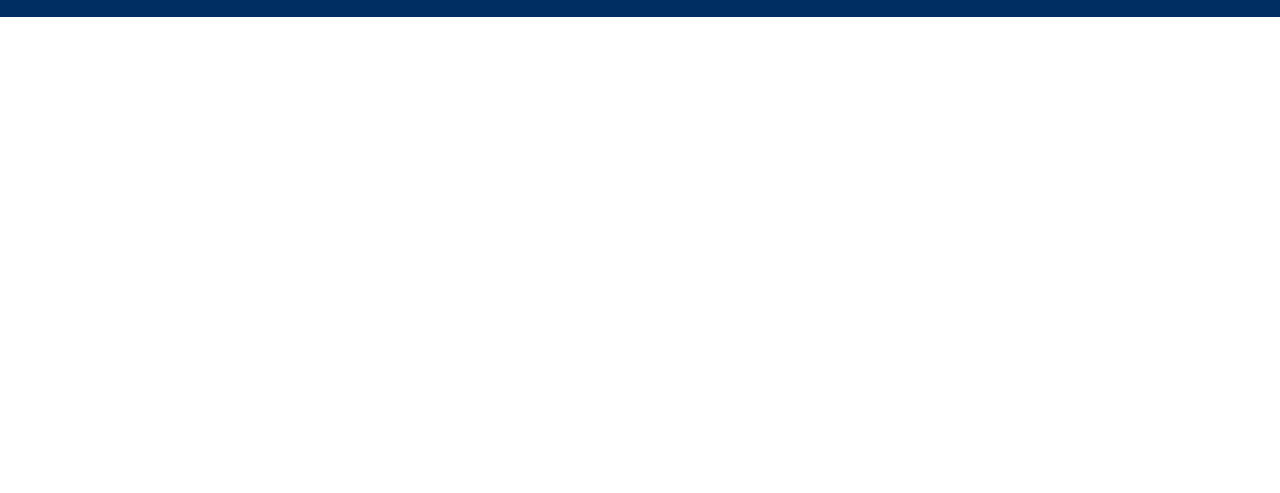
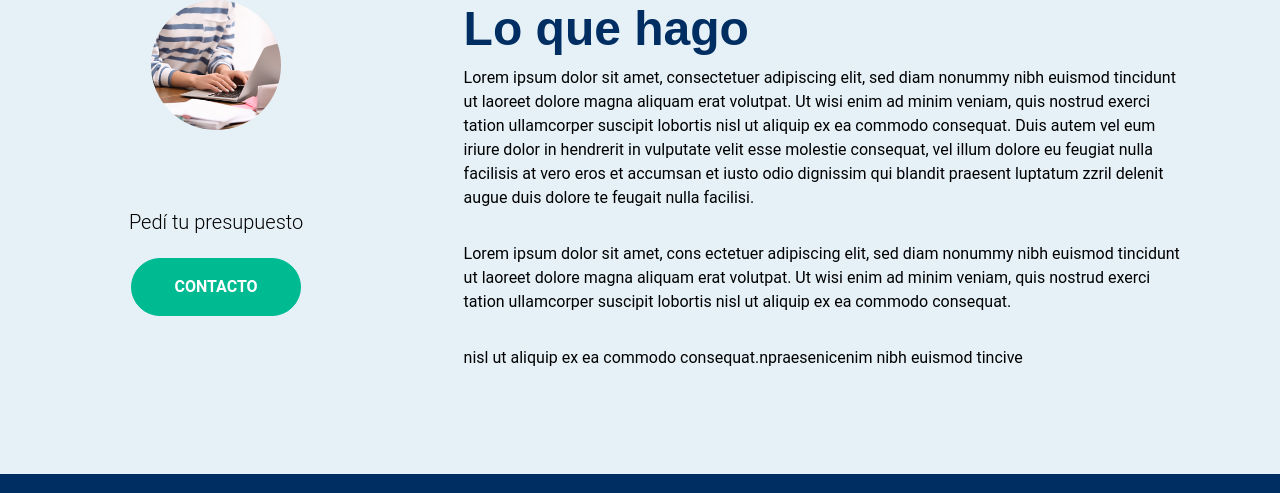
Before and after one commit to cibersirena/cibersirena-design, a plain HTML site: page pages/servicios.html in a window 1280 px wide. Shown: the part 702-1195 px from the top of the page. Before the commit the page ends 800 px from the top, so only its background shows below. Drawn offline with nearby package versions, Linux system fonts and the light colour scheme.

Commit message:
agregando bootstrap en pagina servicios completo

```diff
--- a/pages/servicios.html
+++ b/pages/servicios.html
@@ -51,21 +51,21 @@
 
     <!----------- MAIN ----------->
     <main class="container-fluid main">
-        <!----------- ARTICLE
-        <article class="main__article">
-            <div class="main__article--img servicios">
-                <img src="../images/hago.jpg" alt="imagen trabajando">
-            </div>
-            <h3 class="main__article--h3 servicios">Pedí tu presupuesto</h3>
-            <a href="./contacto.html" class="">Contacto</a>
-        </article>
-        ----------- SECTION
-        <section class="main__section--pages">
-            <h2 class="main__section--h2">Lo que hago</h2>
-            <p class="pt-2">Lorem ipsum dolor sit amet, consectetuer adipiscing elit, sed diam nonummy nibh euismod tincidunt ut laoreet dolore magna aliquam erat volutpat. Ut wisi enim ad minim veniam, quis nostrud exerci tation ullamcorper suscipit lobortis nisl ut aliquip ex ea commodo consequat. Duis autem vel eum iriure dolor in hendrerit in vulputate velit esse molestie consequat, vel illum dolore eu feugiat nulla facilisis at vero eros et accumsan et iusto odio dignissim qui blandit praesent luptatum zzril delenit augue duis dolore te feugait nulla facilisi.</p>
-            <p class="pt-2">Lorem ipsum dolor sit amet, cons ectetuer adipiscing elit, sed diam nonummy nibh euismod tincidunt ut laoreet dolore magna aliquam erat volutpat. Ut wisi enim ad minim veniam, quis nostrud exerci tation ullamcorper suscipit lobortis nisl ut aliquip ex ea commodo consequat.</p>
-            <p class="pt-2">nisl ut aliquip ex ea commodo consequat.npraesenicenim nibh euismod tincive</p>
-        </section>------------->
+        <div class="row flex-column-reverse justify-content-center align-items-center flex-sm-row justify-content-sm-between align-items-sm-start main--pages">
+            <article class="card col-lg-3 col-md-4 col-sm-5 main__article--pages" id="card__article">
+                <img src="../images/hago.jpg" class="card-img-top rounded-circle mx-auto main__article--img" alt="imagen trabajando">
+                <div class="card-body text-center">
+                    <h3 class="main__article--h3 fw-light">Pedí tu presupuesto</h3>
+                    <a href="./contacto.html" class="btn btn-primary text-uppercase fw-bold rounded-pill w-75 p-3">contacto</a>
+                </div>
+            </article>
+            <section class="col-lg-8 col-md-8 col-sm-7 main__section--pages">
+                <h2 class="main__section--h2 mt-0">Lo que hago</h2>
+                <p>Lorem ipsum dolor sit amet, consectetuer adipiscing elit, sed diam nonummy nibh euismod tincidunt ut laoreet dolore magna aliquam erat volutpat. Ut wisi enim ad minim veniam, quis nostrud exerci tation ullamcorper suscipit lobortis nisl ut aliquip ex ea commodo consequat. Duis autem vel eum iriure dolor in hendrerit in vulputate velit esse molestie consequat, vel illum dolore eu feugiat nulla facilisis at vero eros et accumsan et iusto odio dignissim qui blandit praesent luptatum zzril delenit augue duis dolore te feugait nulla facilisi.</p>
+                <p class="pt-3">Lorem ipsum dolor sit amet, cons ectetuer adipiscing elit, sed diam nonummy nibh euismod tincidunt ut laoreet dolore magna aliquam erat volutpat. Ut wisi enim ad minim veniam, quis nostrud exerci tation ullamcorper suscipit lobortis nisl ut aliquip ex ea commodo consequat.</p>
+                <p class="pt-3">nisl ut aliquip ex ea commodo consequat.npraesenicenim nibh euismod tincive</p>
+            </section>
+        </div>
     </main>
 
     <!----------- FOOTER ----------->
```
